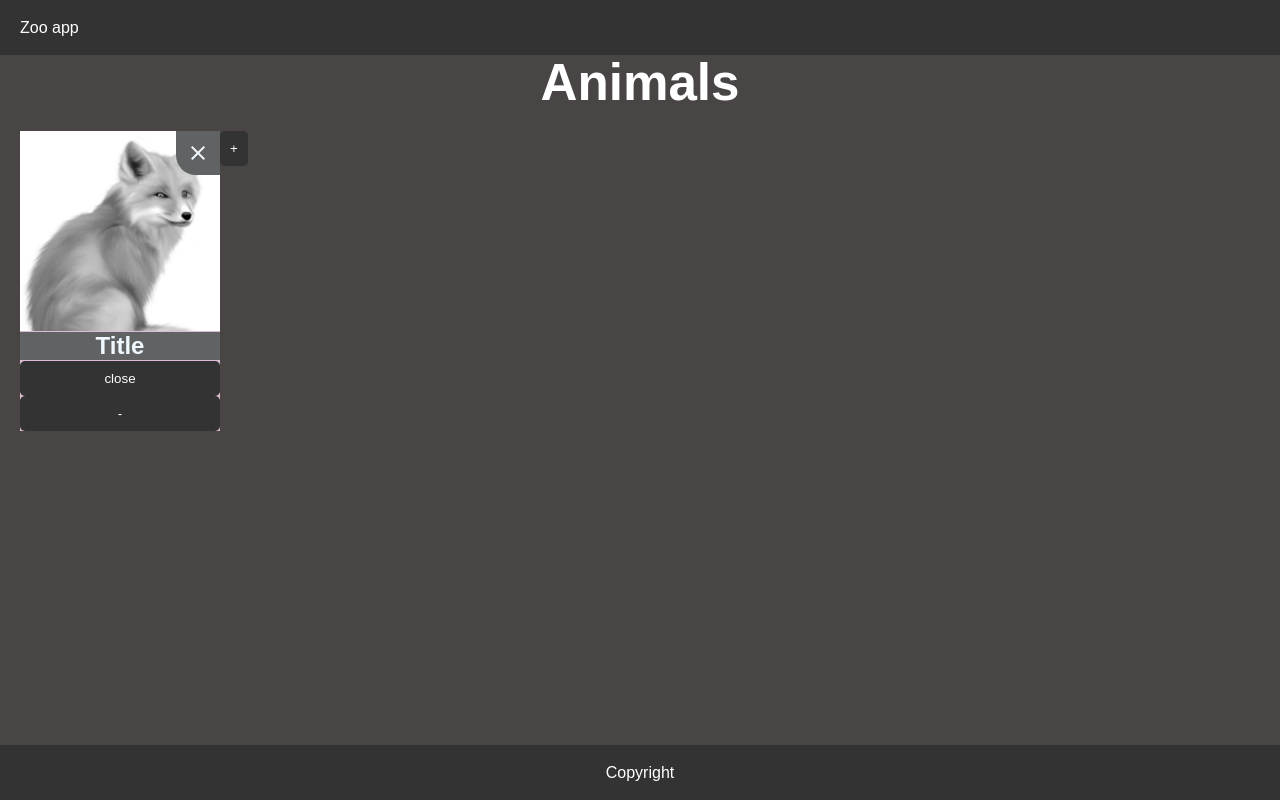
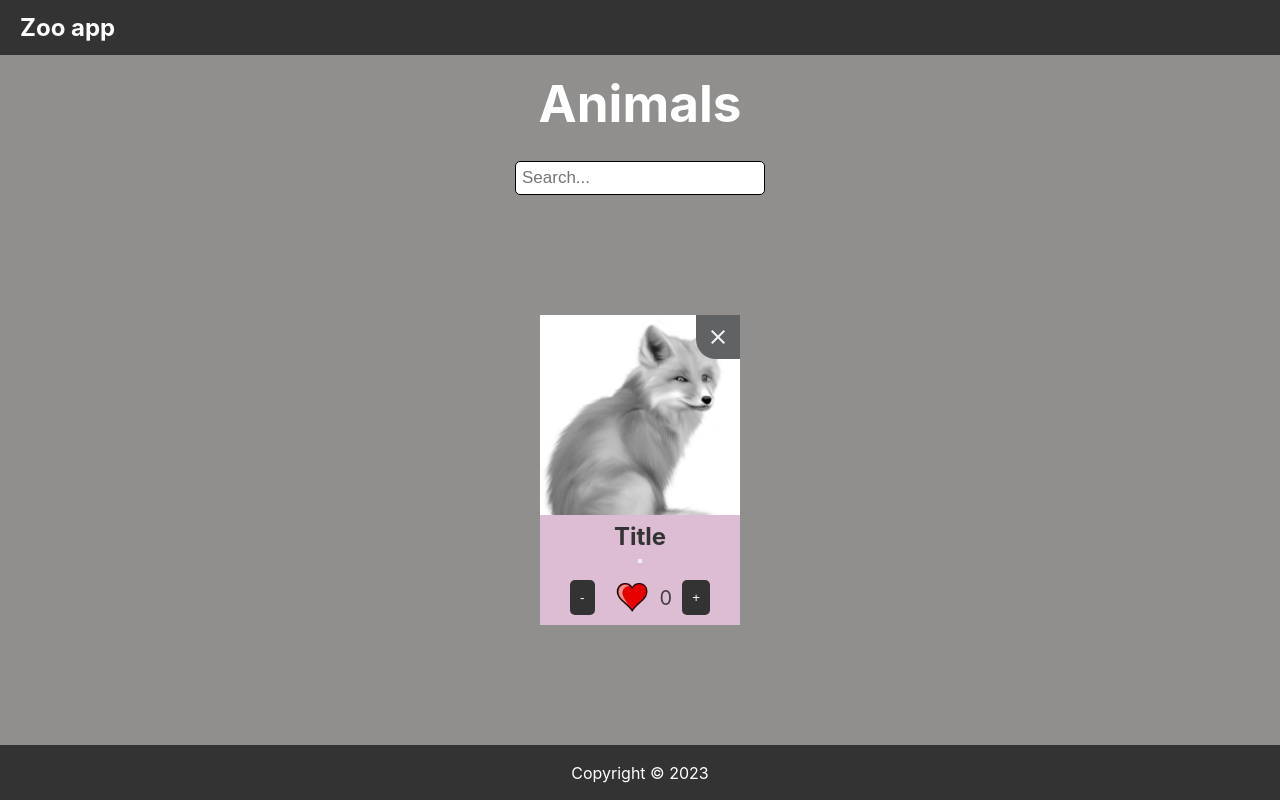
Before and after one commit to Makuzaza/Animals_app, a React (Vite) app: page / in a window 1280 px wide. Built offline with nearby package versions, Linux system fonts and the light colour scheme.

Commit message:
css, hearts, buttons, plus and minus

```diff
--- a/index.html
+++ b/index.html
@@ -2,13 +2,14 @@
 <html lang="en">
   <head>
     <meta charset="UTF-8" />
+    <link rel="stylesheet" href="index.css" />
     <link rel="icon" type="image/svg+xml" href="/vite.svg" />
     <link
       href="https://fonts.googleapis.com/css2?family=Material+Symbols+Outlined"
       rel="stylesheet"
     />
     <meta name="viewport" content="width=device-width, initial-scale=1.0" />
-    <title>Animals</title>
+    <title class="animals">Animals</title>
   </head>
   <body>
     <div id="root"></div>
--- a/src/App.jsx
+++ b/src/App.jsx
@@ -1,5 +1,3 @@
-import {useState} from 'react'
-import './index.css'
 import Card from './Card'
 import Header from './header'
 import Footer from './footer'
@@ -8,18 +6,18 @@ function App() {
 
   return (
 <>
-      <Header logo="Zoo app"/>
+    <Header />
 
-      <main>
+    <main>
       <h1>Animals</h1>
-      <div>
+      <div><input id="search" type="text" placeholder="Search..." /></div>
+      <div className="cards">
         <Card />
       </div>
-      </main>
-      <Footer copyright="Copyright"/>
+    </main>
+      <Footer />
       </>
-
   );
 };
 
-export default App
+export default App;
--- a/src/Card.jsx
+++ b/src/Card.jsx
@@ -1,32 +1,42 @@
-
+import React, { useState } from 'react';
 
 const Card = () => {
-    return (
-    <div class='card'>
-      <img src="fox.jpg" />
-      {/* <link
-      href="https://fonts.googleapis.com/css2?family=Material+Symbols+Outlined"
-      rel="stylesheet"
-    /> */}
-      {/* <span class="material-symbols-outlined">close</span>
-    */}
-      <h2>Title</h2>
+        return (
+        <div className='card'>
+          <img class="fox" src="fox.jpg" alt="Fox" />
+          <h2 class="title">Title</h2>
+          <button  class="close"><span class="material-symbols-outlined">close</span></button>
+          <Count />
+          </div>
+      );
+    };
 
-      <button>close</button>
-      <button>-</button>
-      <span class="material-symbols-outlined">close</span>
-      <button>+</button>
+function Count() {
+  const [count, setCount] = useState(0);
+
+  const plus = () => {
+    setCount(count + 1);
+  }
+
+  const minus = () => {
+    setCount(count - 1);
+  }
+
+  let heart;
+  if (count >= 0) {
+    heart = <img class="heart" src="heart.png" alt="heart" />;
+  } else {
+    heart = <img class="heart" src="broken-heart.png" alt="broken heart" />;
+  };
+
+  return (
+    <div class="line_heart">
+    <button class="plus" onClick={minus}>-</button>
+
+    <span>{heart}{count}</span>
+    <button class="minus" onClick={plus}>+</button>
     </div>
   );
 };
 
 export default Card;
-
-
-
-// class Welcome extends Component {
-//   render() {
-//     return
-//     <h1>Hello, {this.props.name}</h1>;
-//   }
-// }
--- a/src/footer.jsx
+++ b/src/footer.jsx
@@ -1,7 +1,7 @@
-const Footer = (props) => {
+const Footer = () => {
     return (
     <footer>
-        {props.copyright}
+      Copyright © 2023
     </footer>
     );
 };
--- a/src/header.jsx
+++ b/src/header.jsx
@@ -1,7 +1,7 @@
-const Header = (props) => {
+const Header = () => {
     return (
     <header>
-        {props.logo}
+        <h2>Zoo app</h2>
     </header>
     );
 };
--- a/src/index.css
+++ b/src/index.css
@@ -3,7 +3,7 @@
 
   color-scheme: light dark;
   color: rgba(46, 44, 44, 0.87);
-  background-color: #484544;
+  background-color: #908f8e;
 
   font-synthesis: none;
   text-rendering: optimizeLegibility;
@@ -12,47 +12,67 @@
   -webkit-text-size-adjust: 100%;
 }
 
+* {
+  margin: 0;
+  padding: 0;
+  box-sizing: border-box;
+}
+
 body {
   margin: 0;
   padding: 0;
+}
+
+main {
+  min-height: calc(100vh - 110px);
+  display: flex;
+  flex-direction: column;
+  flex-wrap: wrap;
+  justify-content: center;
 }
 
 h1 {
   font-size: 3.2em;
   line-height: 1.1;
   color: white;
+  margin: 20px;
 }
 
-* {
-  margin: 0;
-  padding: 0;
-  box-sizing: border-box;
+.title {
+  color: #333;
 }
 
 #root {
-  margin: auto;
   text-align: center;
-}
-
-main {
-  min-height: calc(100vh - 110px);
 }
 
 .cards {
   display: inline-block;
+  margin: auto;
 }
 
 .card {
   display: flex;
   flex-direction: column;
-  flex-wrap: wrap;
   justify-content: space-between;
+  align-items: center;
+  justify-items: center;
   width: 200px;
-  height: 300px;
-  margin: 20px;
+  height: 310px;
+  margin: 10px;
   background-color: rgb(221, 189, 211);
   padding: 0px;
   position: relative;
+}
+
+.material-symbols-outlined {
+  position: absolute;
+  top: 0px;
+  right: 0px;
+  background-color: rgb(97, 98, 99);
+  padding: 10px;
+  border-radius: 0 0 0 20px;
+  color: aliceblue;
 }
 
 header, footer {
@@ -76,38 +96,7 @@ footer {
   align-items: center;
 }
 
-body {
-  font-family: 'Comfortaa', sans-serif;
-  text-align: center;
-}
-
-.img_pokemon {
-  width: 100%;
-  object-fit: cover;
-  -webkit-filter: grayscale(100%);
-  filter: grayscale(100%);
-  padding: 10px 10px 0px 10px;
-}
-
-.box {
-  width: 11rem;
-  background-color: aliceblue;
-  text-align: center;
-  position: relative;
-  text-align: center;
-}
-
-.material-symbols-outlined {
-  position: absolute;
-  top: 0px;
-  right: 0px;
-  background-color: rgb(97, 98, 99);
-  padding: 10px;
-  border-radius: 0 0 0 20px;
-  color: aliceblue;
-}
-
-img {
+.fox {
   width: 100%;
   object-fit: cover;
   -webkit-filter: grayscale(100%);
@@ -120,13 +109,26 @@ img:hover {
   filter: grayscale(0%);
 }
 
-/* .box:hover .number {
-  background-color: rgb(65, 115, 240);
-} */
+.line_heart {
+  display: flex;
+  flex-wrap: wrap;
+  justify-content: center;
+  align-items: center;
+}
+
+span {
+  display: flex;
+  align-items: center;
+  font-size: 20px;
+}
+
+.heart {
+  width: 35px;
+  margin: 0px 10px 0px 10px;
+}
 
 input {
   width: 250px;
-  margin-bottom: 50px;
   padding: 6px;
   border: none;
   font-size: 17px;
@@ -134,32 +136,19 @@ input {
   border-width: 1px;
   border-color: black;
   border-radius: 5px;
+  margin-top: 10px;
 }
 
-h2 {
-  background-color: rgb(97, 98, 99);
-  color: aliceblue;
-}
-
-.types {
-  display: flex;
-  flex-wrap: wrap;
-  justify-content: space-between;
-  padding: 5px 10px 5px 10px;
-  background-color: rgb(28, 49, 73);
-  color: aliceblue;
-  font-size: 13px;
-}
-
-button {
+.plus, .minus {
   background-color: #333;
   color: white;
+  margin: 10px;
   padding: 10px;
   border-radius: 5px;
   border: none;
 }
 
-button:hover {
+.plus:hover, .minus:hover {
   background-color: white;
   color: black;
   padding: 10px;
```
Also changed, not shown: src/animalsList.js (added, +165 -0 lines), broken_heart.png (added), heart.png (added), src/README.md (added).
